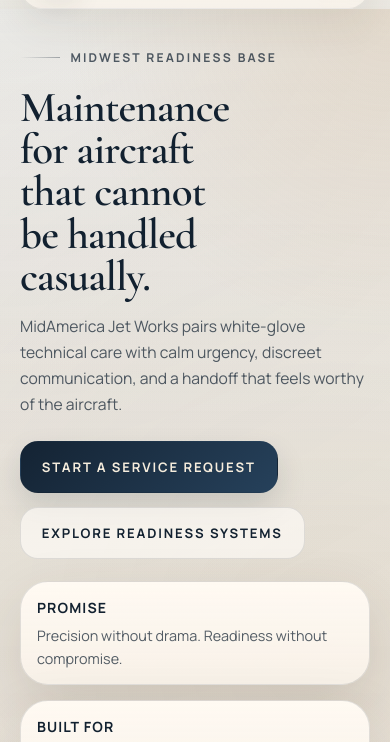
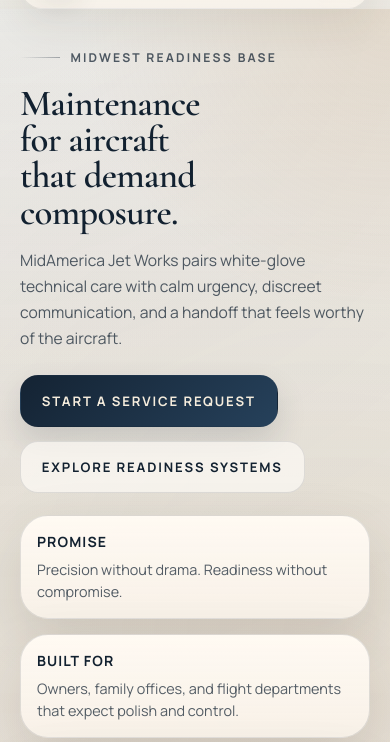
Before and after one commit to heyitsmrshea/midamerica-jet-works, a website: page site/index.html in a window 390 px wide. Shown: the part 81-823 px from the top of the page. Drawn offline with nearby package versions, Linux system fonts and the light colour scheme.

Commit message:
Tighten headline line breaks

```diff
--- a/site/index.html
+++ b/site/index.html
@@ -53,7 +53,7 @@
         <div class="hero__inner">
           <div class="hero__copy" data-reveal>
             <div class="eyebrow">Midwest Readiness Base</div>
-            <h1>Maintenance for aircraft that cannot be handled casually.</h1>
+            <h1>Maintenance for aircraft that demand composure.</h1>
             <p class="hero__lead">
               MidAmerica Jet Works pairs white-glove technical care with calm urgency, discreet communication, and a handoff
               that feels worthy of the aircraft.
--- a/site/styles.css
+++ b/site/styles.css
@@ -386,14 +386,15 @@ textarea {
 
 .hero__inner {
   display: grid;
-  grid-template-columns: minmax(0, 1.1fr) minmax(380px, 0.9fr);
-  gap: clamp(2rem, 3.4vw, 4rem);
+  grid-template-columns: minmax(0, 1.22fr) minmax(340px, 0.78fr);
+  gap: clamp(1.8rem, 3vw, 3.35rem);
   align-items: center;
 }
 
 .hero__copy {
   position: relative;
   z-index: 2;
+  max-width: 44rem;
 }
 
 .eyebrow {
@@ -424,11 +425,12 @@ textarea {
   letter-spacing: -0.02em;
   line-height: 0.98;
   margin: 0;
+  text-wrap: balance;
 }
 
 .hero h1 {
-  max-width: 11.8ch;
-  font-size: clamp(2.75rem, 5.4vw, 4.75rem);
+  max-width: 18ch;
+  font-size: clamp(2.5rem, 4.6vw, 4.05rem);
 }
 
 .hero__lead,
@@ -715,6 +717,7 @@ textarea {
 .section h2,
 .close-section h2 {
   font-size: clamp(1.95rem, 3.4vw, 3.1rem);
+  max-width: 22ch;
 }
 
 .section__lead {
@@ -1206,8 +1209,8 @@ textarea {
   }
 
   .hero h1 {
-    max-width: 10.5ch;
-    font-size: clamp(2.5rem, 11vw, 3.85rem);
+    max-width: 12ch;
+    font-size: clamp(2.3rem, 9.2vw, 3.45rem);
   }
 
   .hero__notes,
```
Also changed, not shown: site/about.html (+1 -1 lines), site/capabilities.html (+1 -1 lines), site/contact.html (+1 -1 lines), site/services.html (+1 -1 lines).
